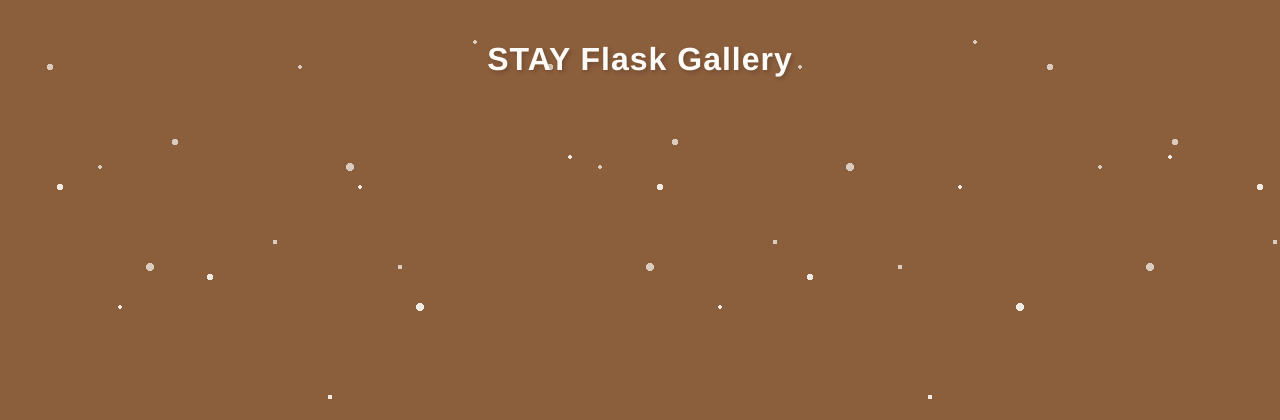
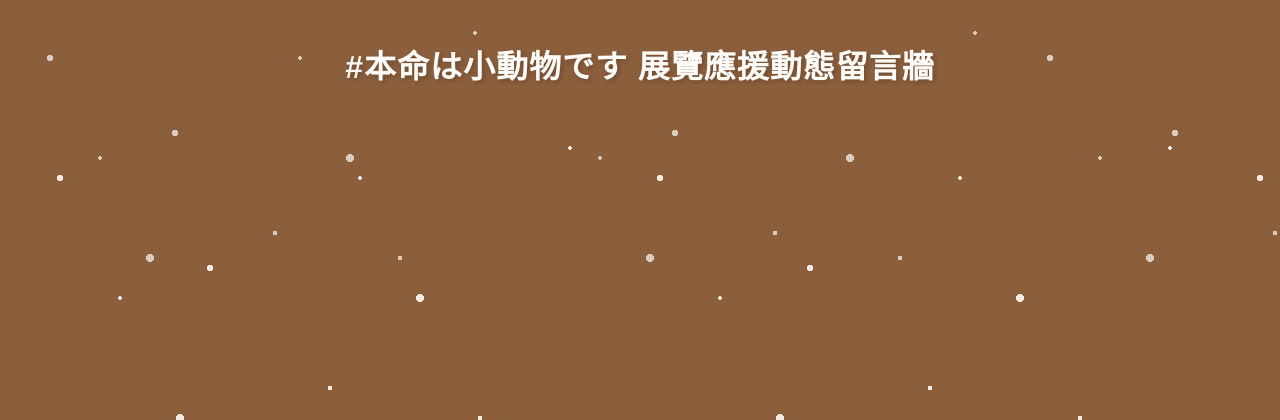
Before and after one commit to janeehuang/skzoo-expo-dec25, a Flask app: page / in a window 1280 px wide. Shown: the top 420 px of the page. Run offline with Flask 3, Linux system fonts and the light colour scheme; data that the repository does not hold is empty.

Commit message:
Rename Title

```diff
--- a/templates/index.html
+++ b/templates/index.html
@@ -10,7 +10,7 @@
     <link rel="stylesheet" href="{{ url_for('static', filename='style.css') }}">
 </head>
 <body>
-    <h1>STAY Flask Gallery</h1>
+    <h1>#本命は小動物です 展覽應援動態留言牆</h1>
 
     <div class="gallery">
         {% for nickname, user_posts in grouped_posts.items() %}
```
